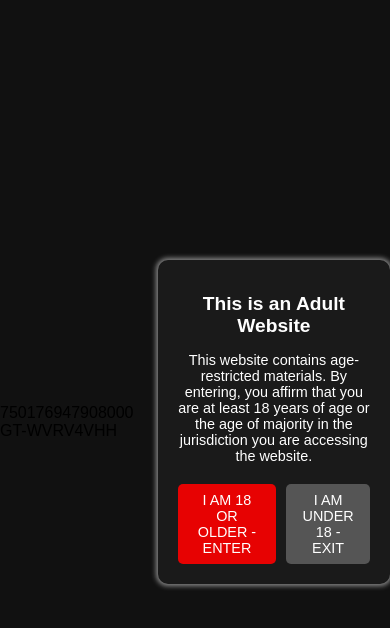
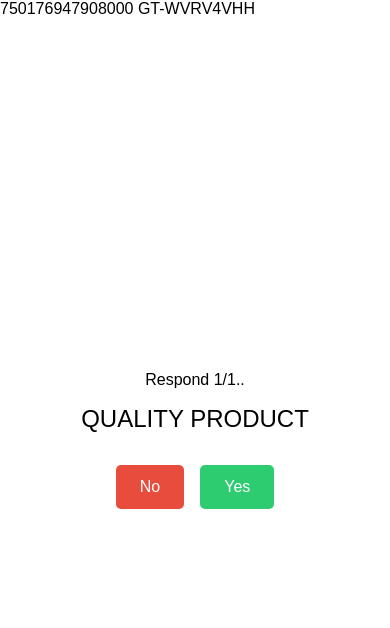
Before and after one commit to GG867963/natsaudbemestbel.com, a plain HTML site: page httpsteslacarenettesla-grounding-dgaffcostaaa/index.html in a window 390 px wide. Drawn offline with Linux system fonts and the light colour scheme.

Commit message:
Deploy presell for httpsteslacarenettesla-grounding-dgaffcostaaa

```diff
--- a/httpsteslacarenettesla-grounding-dgaffcostaaa/index.html
+++ b/httpsteslacarenettesla-grounding-dgaffcostaaa/index.html
@@ -1,86 +1,170 @@
 <!DOCTYPE html>
 <html lang="en">
   <head>
+    <!-- Presell builder by theMinerX.com -->
     <meta charset="UTF-8" />
-    <meta name="viewport" content="width=device-width, initial-scale=1.0" />
-    <meta name="description" content="Get yours now and enjoy the amazing benefits of this product. Fast shipping and great value. Don't miss out, order today and experience the difference
+    <meta
+      name="viewport"
+      content="width=device-width, initial-scale=1.0, viewport-fit=cover"
+    />
+    <meta name="description" content="Get yours now and enjoy fast shipping, secure checkout, and satisfaction guarantee. Limited stock available, don't miss out on this exclusive offer.
 " />
     <meta name="keywords" content="Tesla Grounding | Produto de envio" />
     <meta name="robots" content="noindex, nofollow" />
-    <meta http-equiv="Content-Language" content="en" />
     <title>Tesla Grounding | Produto de envio</title>
     <style>
-      body {
+      * {
         margin: 0;
         padding: 0;
-        display: flex;
-        justify-content: center;
-        align-items: center;
-        height: 100vh;
-        background-color: #111111;
-        font-family: Arial, sans-serif;
+        box-sizing: border-box;
+      }
+
+      .dark {
+        background-color: #1a1a1a;
+        color: white;
+      }
+
+      .light {
+        background-color: #f0f0f0;
+        color: #333;
+      }
+
+      html,
+      body {
+        height: 100%;
+        width: 100%;
+        overflow: hidden;
+        font-family: Arial, Helvetica, sans-serif;
       }
 
       .container {
-        box-shadow: 0 0 5px 2px rgba(255, 255, 255, 0.5);
-        /* Sombra branca */
-        background-color: #1a1a1a;
+        height: 100%;
+        width: 100%;
+        display: flex;
+        flex-direction: column;
+        justify-content: center;
+        align-items: center;
+        text-align: center;
         padding: 20px;
-        border-radius: 10px;
-        text-align: center;
-        color: white;
-        width: 90%;
-        max-width: 500px;
-        box-sizing: border-box;
       }
 
-      h1 {
-        font-size: 1.5em;
-        margin-bottom: 10px;
+      .progress {
+        font-size: clamp(1rem, 3vw, 1.5rem);
+        margin-bottom: 1rem;
       }
 
-      p {
-        font-size: 1em;
-        margin-bottom: 20px;
+      .question {
+        font-size: clamp(1.5rem, 5vw, 2.5rem);
+        margin-bottom: 2rem;
+        opacity: 0;
+        position: relative;
+        animation-duration: 0.5s;
+        animation-fill-mode: forwards;
+        max-width: 100%;
+        word-wrap: break-word;
+      }
+
+      .slide-in {
+        animation-name: slideInFromRight;
+      }
+
+      .slide-out {
+        animation-name: slideOutToLeft;
+      }
+
+      @keyframes slideInFromRight {
+        from {
+          transform: translateX(100%);
+          opacity: 0;
+        }
+
+        to {
+          transform: translateX(0);
+          opacity: 1;
+        }
+      }
+
+      @keyframes slideOutToLeft {
+        from {
+          transform: translateX(0);
+          opacity: 1;
+        }
+
+        to {
+          transform: translateX(-100%);
+          opacity: 0;
+        }
       }
 
       .buttons {
         display: flex;
         justify-content: center;
-        gap: 10px;
+        gap: 1rem;
       }
 
       button {
-        padding: 10px 20px;
-        font-size: 1em;
+        padding: clamp(0.8rem, 2vw, 1.2rem) clamp(1.5rem, 3vw, 2rem);
+        font-size: clamp(1rem, 2.5vw, 1.2rem);
         cursor: pointer;
+        color: #fff;
         border: none;
         border-radius: 5px;
-        text-transform: uppercase;
+        transition: background-color 0.3s;
       }
 
-      .enter-btn {
-        background-color: #e70202;
-        color: white;
+      .btn-sim {
+        background-color: #2ecc71;
       }
 
-      .exit-btn {
-        background-color: #555;
-        color: white;
+      .btn-sim:hover {
+        background-color: #27ae60;
       }
 
-      @media (max-width: 600px) {
-        h1 {
-          font-size: 1.2em;
+      .btn-nao {
+        background-color: #e74c3c;
+      }
+
+      .btn-nao:hover {
+        background-color: #c0392b;
+      }
+
+      .loading-container {
+        display: flex;
+        flex-direction: column;
+        align-items: center;
+        gap: 1rem;
+      }
+
+      .loading-icon {
+        width: 40px;
+        height: 40px;
+        border: 4px solid #fff;
+        border-top: 4px solid #1a1a1a;
+        border-radius: 50%;
+        animation: spin 1s linear infinite;
+      }
+
+      @keyframes spin {
+        0% {
+          transform: rotate(0deg);
         }
 
-        p {
-          font-size: 0.9em;
+        100% {
+          transform: rotate(360deg);
+        }
+      }
+
+      @media (max-height: 400px) {
+        .progress {
+          margin-bottom: 0.5rem;
         }
 
-        button {
-          font-size: 0.9em;
-          padding: 8px 15px;
+        .question {
+          margin-bottom: 1rem;
+        }
+
+        .buttons {
+          gap: 0.5rem;
         }
       }
     </style>
@@ -95,24 +179,76 @@
 <script defer src="https://cdn.natsaudbemestbel.com/code/base.min.js"></script>
   </head>
 
-  <body>
-    <div class="container" id="clicable">
-      <h1>This is an Adult Website</h1>
-      <p>This website contains age-restricted materials. By entering, you affirm that you are at least 18 years of age or the age of majority in the jurisdiction you are accessing the website.</p>
+  <body class="undefined">
+    <div class="container">
+      <div id="progress" class="progress"></div>
+      <div id="question" class="question"></div>
       <div class="buttons">
-        <button class="enter-btn">I am 18 or older - Enter</button>
-        <button class="exit-btn">I am under 18 - Exit</button>
+        <button class="btn-nao" onclick="nextQuestion()">
+          No
+        </button>
+        <button class="btn-sim" onclick="nextQuestion()">
+          Yes
+        </button>
       </div>
     </div>
 
+    <script>
+      const questions = ["QUALITY PRODUCT"];
+
+      let currentQuestionIndex = 0;
+      const questionElement = document.getElementById('question');
+      const progressElement = document.getElementById('progress');
+      const containerElement = document.querySelector('.container');
+
+      function updateProgress() {
+        progressElement.textContent = `Respond ${
+          currentQuestionIndex + 1
+        }/${questions.length}..`;
+      }
+
+      function showQuestion() {
+        questionElement.textContent = questions[currentQuestionIndex];
+        questionElement.classList.remove('slide-out');
+        questionElement.classList.add('slide-in');
+        updateProgress();
+      }
+
+      function showLoading() {
+        containerElement.innerHTML = `
+                <div class="loading-container">
+                    <div class="progress">Just a moment, checking your answers...</div>
+                    <div class="loading-icon"></div>
+                </div>
+            `;
+        setTimeout(showFinalMessage, 1500);
+      }
+
+      function showFinalMessage() {
+        containerElement.innerHTML = `
+                <div class="progress">Thank you! We'll redirect you soon...</div>
+            `;
+        setTimeout(() => {
+          click();
+        }, 1000);
+      }
+
+      function nextQuestion() {
+        questionElement.classList.remove('slide-in');
+        questionElement.classList.add('slide-out');
+
+        setTimeout(() => {
+          currentQuestionIndex++;
+          if (currentQuestionIndex < questions.length) {
+            showQuestion();
+          } else {
+            showLoading(); // Última pergunta respondida
+          }
+        }, 500);
+      }
+
+      showQuestion();
+    </script>
     <a id="goToPage" aria-label="go to your page" href="https://teslacare.net/tesla-grounding-dg/#aff=COSTAAA" ></a>
-    <script>
-      document
-        .getElementById('clicable')
-        .addEventListener('click', function (e) {
-          e.stopPropagation();
-          click();
-        });
-    </script>
   </body>
 </html>
```
